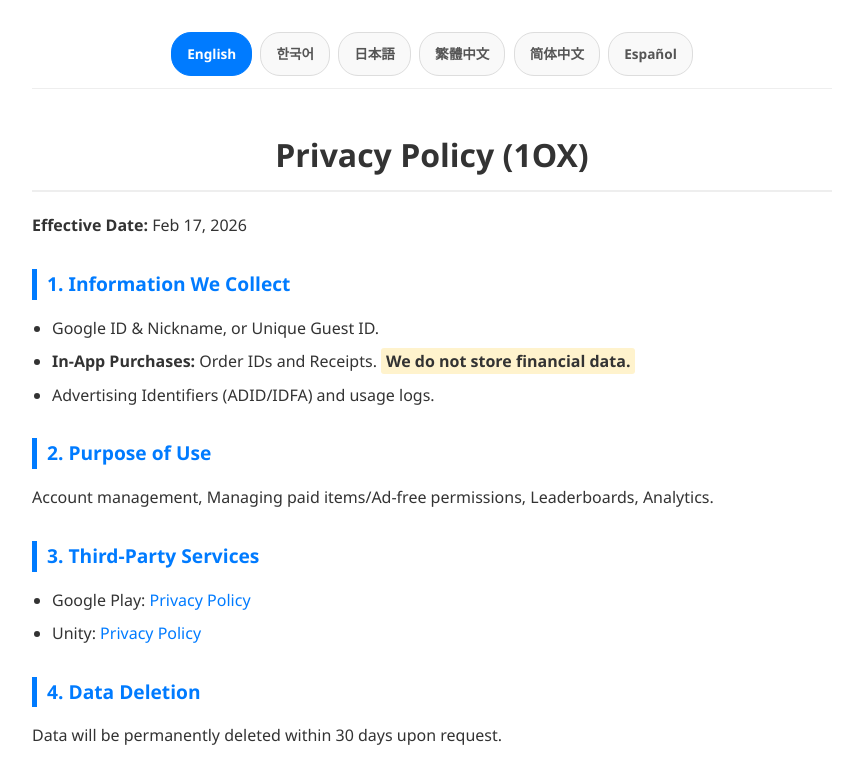
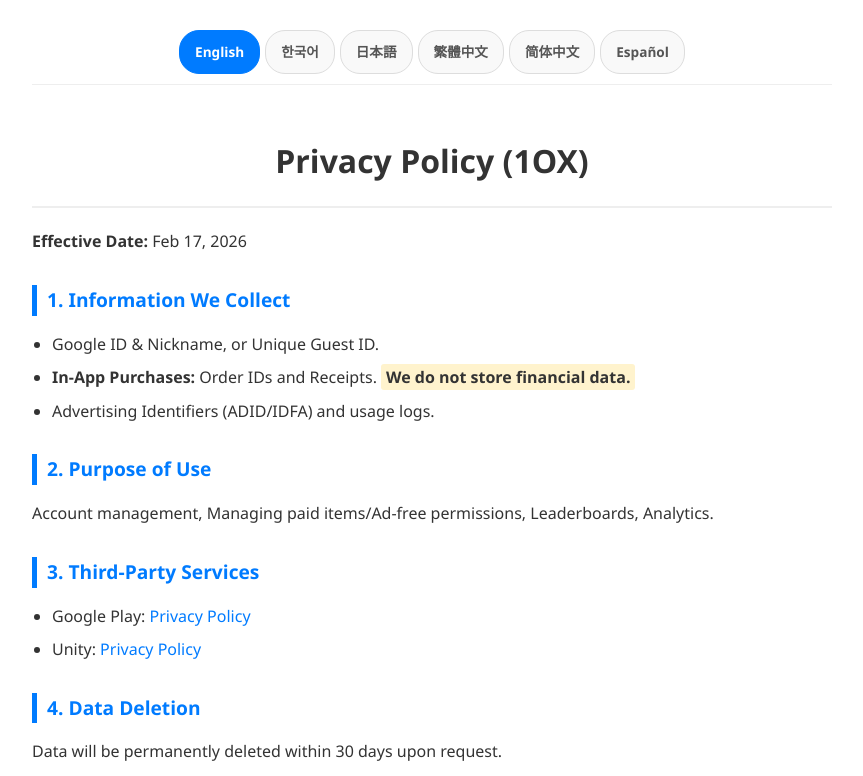
Before and after one commit to vignettestudio/1OX-Data, a plain HTML site: page PRIVACY.html in a window 1280 px wide. Shown: the top 776 px of the page, without its empty margins (208-1071 px from the left). Drawn offline with Linux system fonts and the light colour scheme.

Commit message:
Update PRIVACY.html

```diff
--- a/PRIVACY.html
+++ b/PRIVACY.html
@@ -6,16 +6,77 @@
 <title>Privacy Policy - 1OX</title>
 <style>
     body { font-family: 'Segoe UI', Roboto, Helvetica, Arial, sans-serif; max-width: 800px; margin: 0 auto; padding: 20px; line-height: 1.6; color: #333; text-align: left; }
-    h1 { border-bottom: 2px solid #eee; padding-bottom: 10px; margin-top: 40px; text-align: center; }
+
+    /* h1 간격 중앙 정렬 (이전과 동일하게 적용) */
+    h1 { border-bottom: 2px solid #eee; padding-top: 20px; padding-bottom: 20px; margin-top: 10px; text-align: center; }
+
     h2 { color: #007bff; margin-top: 30px; font-size: 1.2em; border-left: 5px solid #007bff; padding-left: 10px; }
-    .btn-group { margin-bottom: 30px; text-align: center; position: sticky; top: 0; background: white; padding: 10px 0; z-index: 100; border-bottom: 1px solid #eee; }
-    .btn { display: inline-block; padding: 10px 15px; margin: 2px; border: 1px solid #ddd; border-radius: 20px; cursor: pointer; background-color: #f9f9f9; font-weight: bold; text-decoration: none; color: #555; transition: 0.2s; font-size: 0.85em; }
+
+    /* 페이드 효과를 위한 감싸는 박스 설정 및 상단 고정(Sticky) 기능 유지 */
+    .scroll-container {
+        position: sticky;
+        top: 0;
+        background: white;
+        z-index: 100;
+        margin-bottom: 30px;
+        border-bottom: 1px solid #eee;
+        overflow: hidden;
+    }
+
+    /* 양쪽 페이드(그라데이션) 효과 */
+    .scroll-container::before,
+    .scroll-container::after {
+        content: "";
+        position: absolute;
+        top: 0;
+        width: 30px;
+        height: 100%;
+        z-index: 2;
+        pointer-events: none;
+    }
+    .scroll-container::before {
+        left: 0;
+        background: linear-gradient(to right, rgba(255,255,255,1), rgba(255,255,255,0));
+    }
+    .scroll-container::after {
+        right: 0;
+        background: linear-gradient(to left, rgba(255,255,255,1), rgba(255,255,255,0));
+    }
+
+    /* 가로 스크롤 적용 */
+    .btn-group {
+        display: flex;
+        overflow-x: auto;
+        white-space: nowrap;
+        padding: 10px 20px;
+        gap: 5px;
+        -webkit-overflow-scrolling: touch;
+    }
+
+    /* 모바일에서 스크롤바 숨기기 */
+    .btn-group::-webkit-scrollbar { display: none; }
+
+    /* PC 넓은 화면에서는 중앙 정렬 유지 및 페이드 숨김 */
+    @media (min-width: 650px) {
+        .btn-group { justify-content: center; }
+        .scroll-container::before, .scroll-container::after { display: none; }
+    }
+
+    /* 버튼 찌그러짐 방지(flex-shrink) */
+    .btn {
+        display: inline-block; padding: 10px 15px; border: 1px solid #ddd; border-radius: 20px;
+        cursor: pointer; background-color: #f9f9f9; font-weight: bold; text-decoration: none;
+        color: #555; transition: 0.2s; font-size: 0.85em; flex-shrink: 0;
+    }
     .btn.active { background-color: #007bff !important; color: white !important; border-color: #007bff !important; }
+
     .content-section { display: none; }
     .footer-home { margin-top: 50px; text-align: center; padding: 20px; border-top: 1px solid #eee; }
     a { color: #007bff; text-decoration: none; }
     ul { padding-left: 20px; }
     li { margin-bottom: 8px; }
+
+    /* 추가하신 highlight 클래스를 누락 없이 보존했습니다 */
     .highlight { background-color: #fff3cd; padding: 2px 5px; border-radius: 3px; font-weight: bold; }
 </style>
 <script>
@@ -38,6 +99,7 @@
 </head>
 <body>
 
+<div class="scroll-container">
     <div class="btn-group">
         <a id="btn-en" class="btn" onclick="showLang('en')">English</a>
         <a id="btn-ko" class="btn" onclick="showLang('ko')">한국어</a>
@@ -45,6 +107,7 @@
         <a id="btn-tw" class="btn" onclick="showLang('tw')">繁體中文</a>
         <a id="btn-cn" class="btn" onclick="showLang('cn')">简体中文</a>
         <a id="btn-es" class="btn" onclick="showLang('es')">Español</a>
+    </div>
 </div>
 
 <div id="ko" class="content-section">
```
Lines whose indentation alone changed are shown as unchanged.
